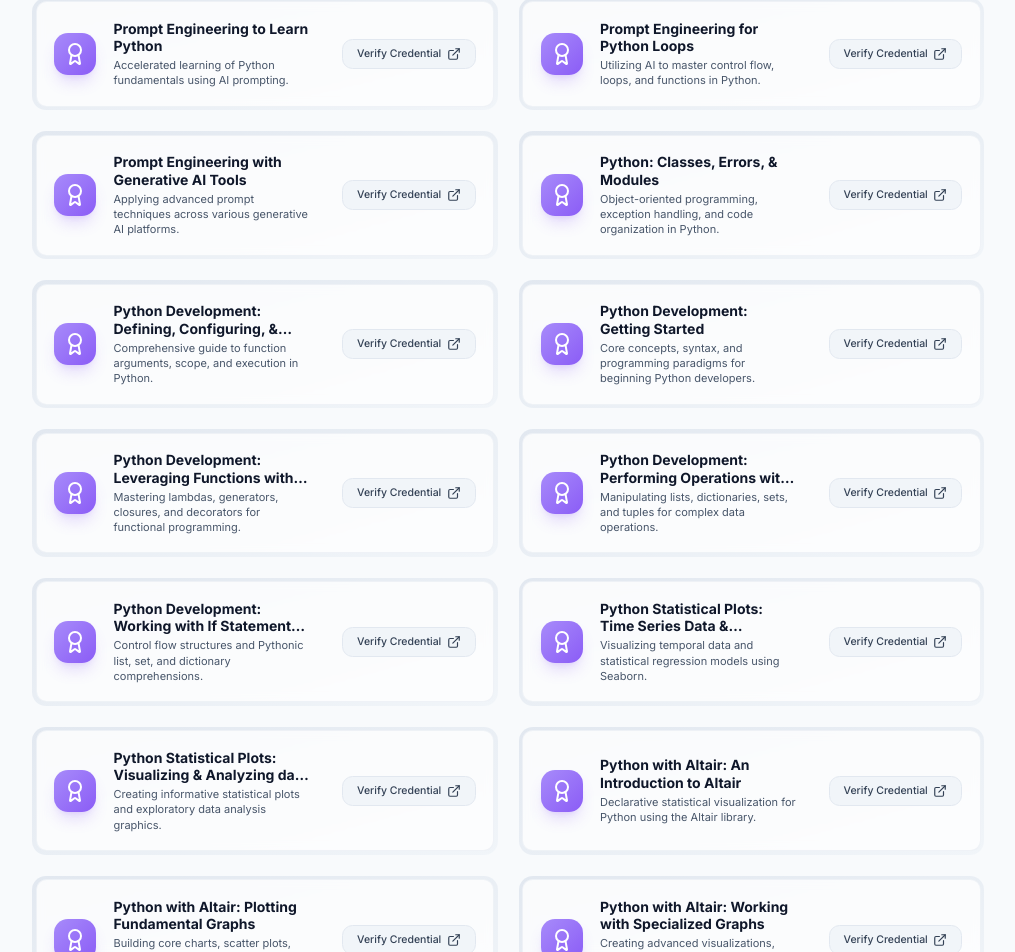
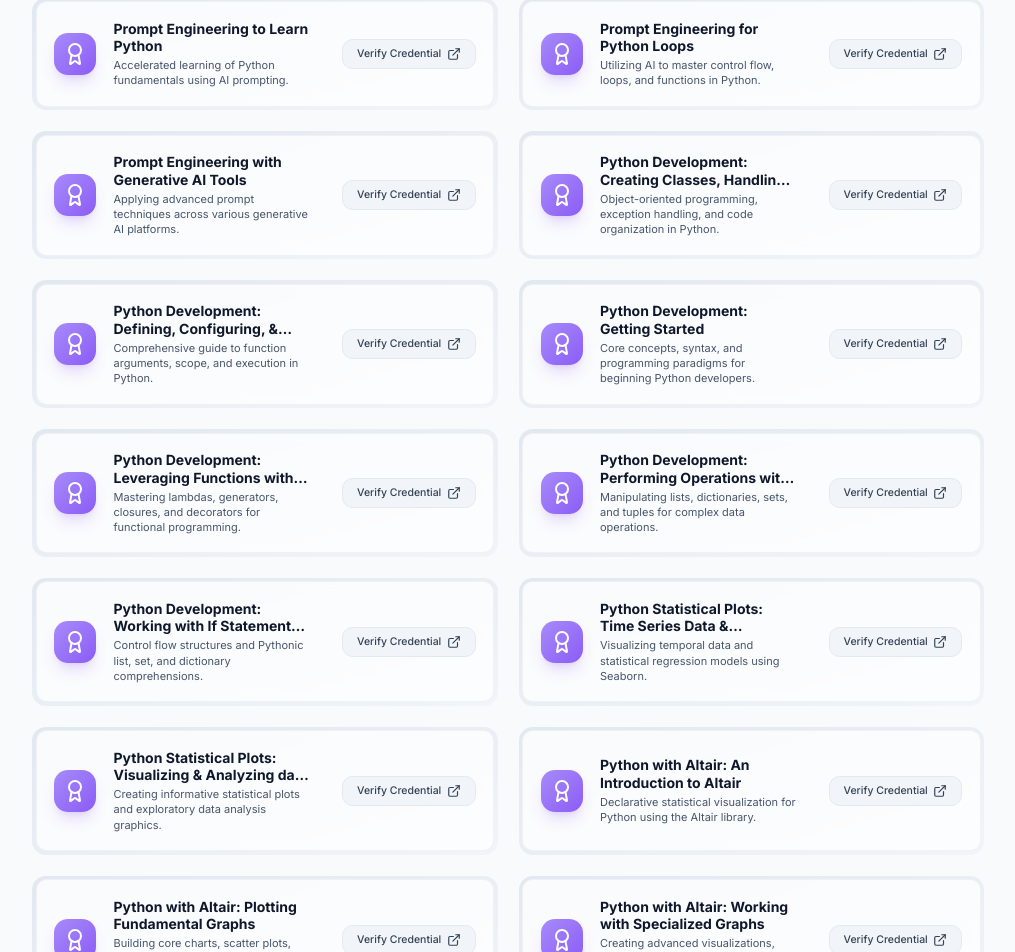
Before and after one commit to rclynn/my-portfolio, a React (Vite) app: page /certifications in a window 1280 px wide. Shown: the part 5470-6422 px from the top of the page, without its empty margins (132-1147 px from the left). Built offline with nearby package versions, Linux system fonts and the light colour scheme.

Commit message:
content: update Python Classes certification title

```diff
--- a/src/data/portfolioData.js
+++ b/src/data/portfolioData.js
@@ -621,7 +621,7 @@ export const certifications = [
     category: 'Professional',
   },
   {
-    title: 'Python: Classes, Errors, & Modules',
+    title: 'Python Development: Creating Classes, Handling Errors, & Importing Modules',
     issuer: 'Professional Certification',
     description: 'Object-oriented programming, exception handling, and code organization in Python.',
     link: '/certifications/Python Development_ Creating Classes, Handling Errors, & Importing Modules.png',
```
